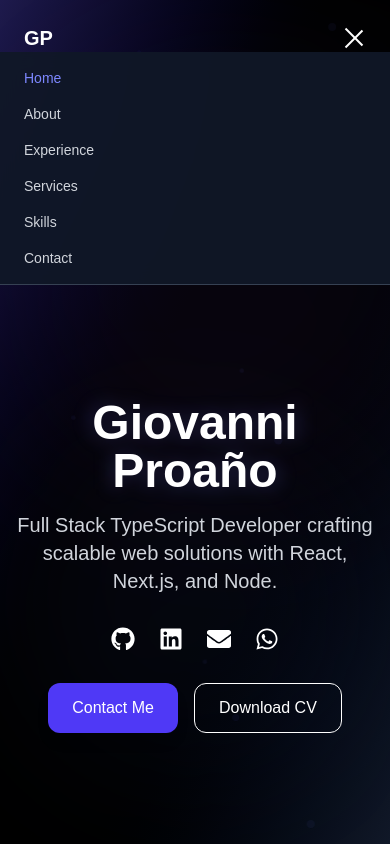
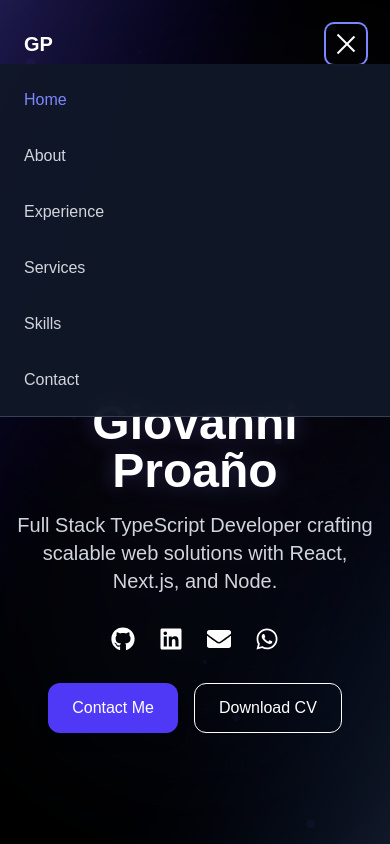
Before and after one commit to GioDavid/portfolio, a Next.js app: page / in a window 390 px wide. Both pictures are taken after a click on the button "Toggle menu". Shown: the top 844 px of the page. Built offline with nearby package versions, Linux system fonts and the light colour scheme.

Commit message:
Fix mobile menu: improve animations, accessibility, and TypeScript config

```diff
--- a/src/components/navigation/index.tsx
+++ b/src/components/navigation/index.tsx
@@ -1,5 +1,5 @@
 "use client";
-import { motion } from 'framer-motion';
+import { motion, AnimatePresence } from 'framer-motion';
 import { useState, useEffect } from 'react';
 
 const navItems = [
@@ -105,9 +105,12 @@ export default function Navigation() {
         </div>
 
         {/* Mobile Menu Button */}
-        <button
+        <motion.button
           onClick={() => setIsMobileMenuOpen(!isMobileMenuOpen)}
-          className="md:hidden text-white focus:outline-none"
+          className="md:hidden p-2 text-white focus:outline-none focus:ring-2 focus:ring-indigo-400 focus:ring-opacity-50 rounded-lg"
+          whileTap={{ scale: 0.95 }}
+          aria-label="Toggle menu"
+          aria-expanded={isMobileMenuOpen}
         >
           <motion.div
             animate={isMobileMenuOpen ? "open" : "closed"}
@@ -118,51 +121,48 @@ export default function Navigation() {
                 closed: { rotate: 0, y: 0 },
                 open: { rotate: 45, y: 5 }
               }}
-              className="w-6 h-0.5 bg-white block transition-all duration-300"
+              className="w-6 h-0.5 bg-white block"
+              transition={{ duration: 0.3 }}
             />
             <motion.span
               variants={{
                 closed: { opacity: 1 },
                 open: { opacity: 0 }
               }}
-              className="w-6 h-0.5 bg-white block transition-all duration-300 my-1"
+              className="w-6 h-0.5 bg-white block my-1"
+              transition={{ duration: 0.3 }}
             />
             <motion.span
               variants={{
                 closed: { rotate: 0, y: 0 },
                 open: { rotate: -45, y: -5 }
               }}
-              className="w-6 h-0.5 bg-white block transition-all duration-300"
+              className="w-6 h-0.5 bg-white block"
+              transition={{ duration: 0.3 }}
             />
           </motion.div>
-        </button>
+        </motion.button>
       </div>
 
       {/* Mobile Menu */}
+      <AnimatePresence>
+        {isMobileMenuOpen && (
           <motion.div
-        initial={false}
-        animate={isMobileMenuOpen ? "open" : "closed"}
-        variants={{
-          open: {
-            opacity: 1,
-            height: "auto",
-            y: 0
-          },
-          closed: {
-            opacity: 0,
-            height: 0,
-            y: -20
-          }
-        }}
+            initial={{ opacity: 0, y: -20 }}
+            animate={{ opacity: 1, y: 0 }}
+            exit={{ opacity: 0, y: -20 }}
             transition={{ duration: 0.3 }}
-        className="md:hidden bg-gray-900/95 backdrop-blur-md border-b border-gray-700 overflow-hidden"
+            className="md:hidden bg-gray-900/95 backdrop-blur-md border-b border-gray-700"
           >
             <div className="px-6 py-4 space-y-4">
-          {navItems.map((item) => (
+              {navItems.map((item, index) => (
                 <motion.button
                   key={item.label}
+                  initial={{ opacity: 0, x: -20 }}
+                  animate={{ opacity: 1, x: 0 }}
+                  transition={{ delay: index * 0.1 }}
                   onClick={() => scrollToSection(item.href)}
-              className={`block w-full text-left text-sm font-medium transition-colors duration-200 ${
+                  className={`block w-full text-left py-2 text-base font-medium transition-colors duration-200 ${
                     (item.href === '#' && activeSection === '') ||
                     (item.href === `#${activeSection}` && activeSection !== '')
                       ? 'text-indigo-400'
@@ -175,6 +175,8 @@ export default function Navigation() {
               ))}
             </div>
           </motion.div>
+        )}
+      </AnimatePresence>
     </motion.nav>
   );
 }
```
Also changed, not shown: tsconfig.json (+4 -4 lines). Lines whose indentation alone changed are shown as unchanged.
